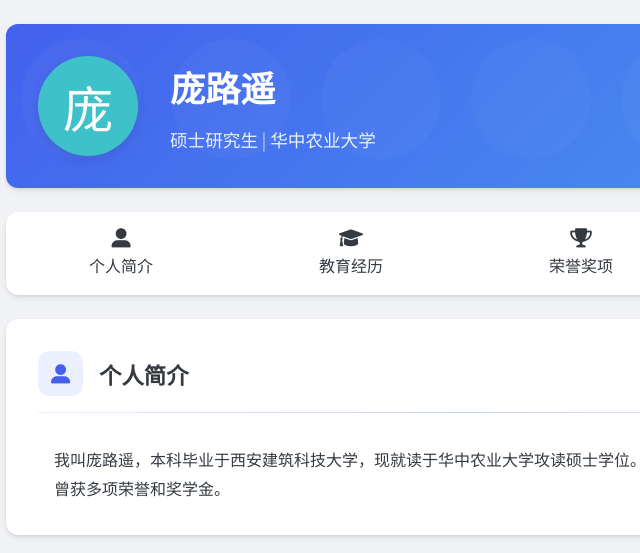
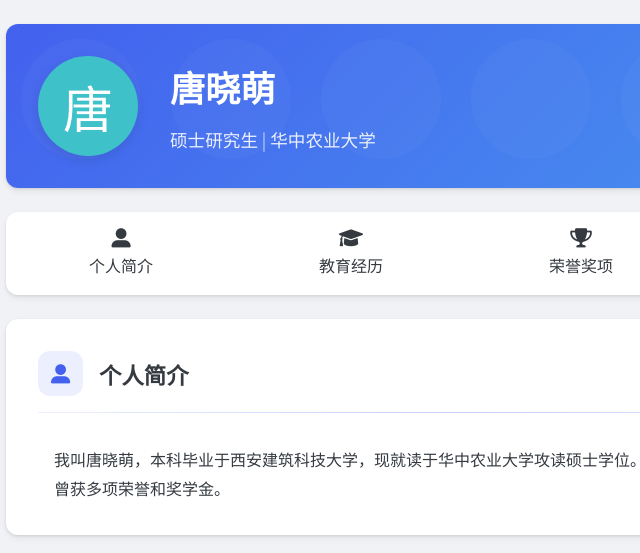
Before and after one commit to zhyzy/ceoo, a plain HTML site: page index.html in a window 1280 px wide. Shown: the top 553 px of the page, 174-814 px from the left. Drawn offline with Linux system fonts and the light colour scheme.

Commit message:
Update index.html

```diff
--- a/index.html
+++ b/index.html
@@ -3,7 +3,7 @@
 <head>
     <meta charset="UTF-8">
     <meta name="viewport" content="width=device-width, initial-scale=1.0">
-    <title>庞路遥 - 个人网站</title>
+    <title>唐晓萌 - 个人网站</title>
     <link rel="stylesheet" href="css/style.css">
     <link rel="stylesheet" href="https://cdnjs.cloudflare.com/ajax/libs/font-awesome/6.0.0/css/all.min.css">
     <link href="https://fonts.googleapis.com/css2?family=Noto+Sans+SC:wght@300;400;500;700&display=swap" rel="stylesheet">
@@ -14,11 +14,11 @@
             <div class="profile-header">
                 <div class="avatar-container">
                     <div class="avatar">
-                        <div class="avatar-inner">庞</div>
+                        <div class="avatar-inner">唐</div>
                     </div>
                 </div>
                 <div class="header-info">
-                    <h1>庞路遥</h1>
+                    <h1>唐晓萌</h1>
                     <p>硕士研究生 | 华中农业大学</p>
                 </div>
             </div>
@@ -45,7 +45,7 @@
                 </div>
                 <div class="section-divider"></div>
                 <div class="section-content">
-                    <p>我叫庞路遥，本科毕业于西安建筑科技大学，现就读于华中农业大学攻读硕士学位。在学术和专业领域不断追求卓越，曾获多项荣誉和奖学金。</p>
+                    <p>我叫唐晓萌，本科毕业于西安建筑科技大学，现就读于华中农业大学攻读硕士学位。在学术和专业领域不断追求卓越，曾获多项荣誉和奖学金。</p>
                 </div>
             </section>
 
@@ -161,7 +161,7 @@
         </main>
 
         <footer>
-            <p>&copy; 2025 庞路遥 | 个人网站</p>
+            <p>&copy; 2025 唐晓萌 | 个人网站</p>
         </footer>
     </div>
 
```
